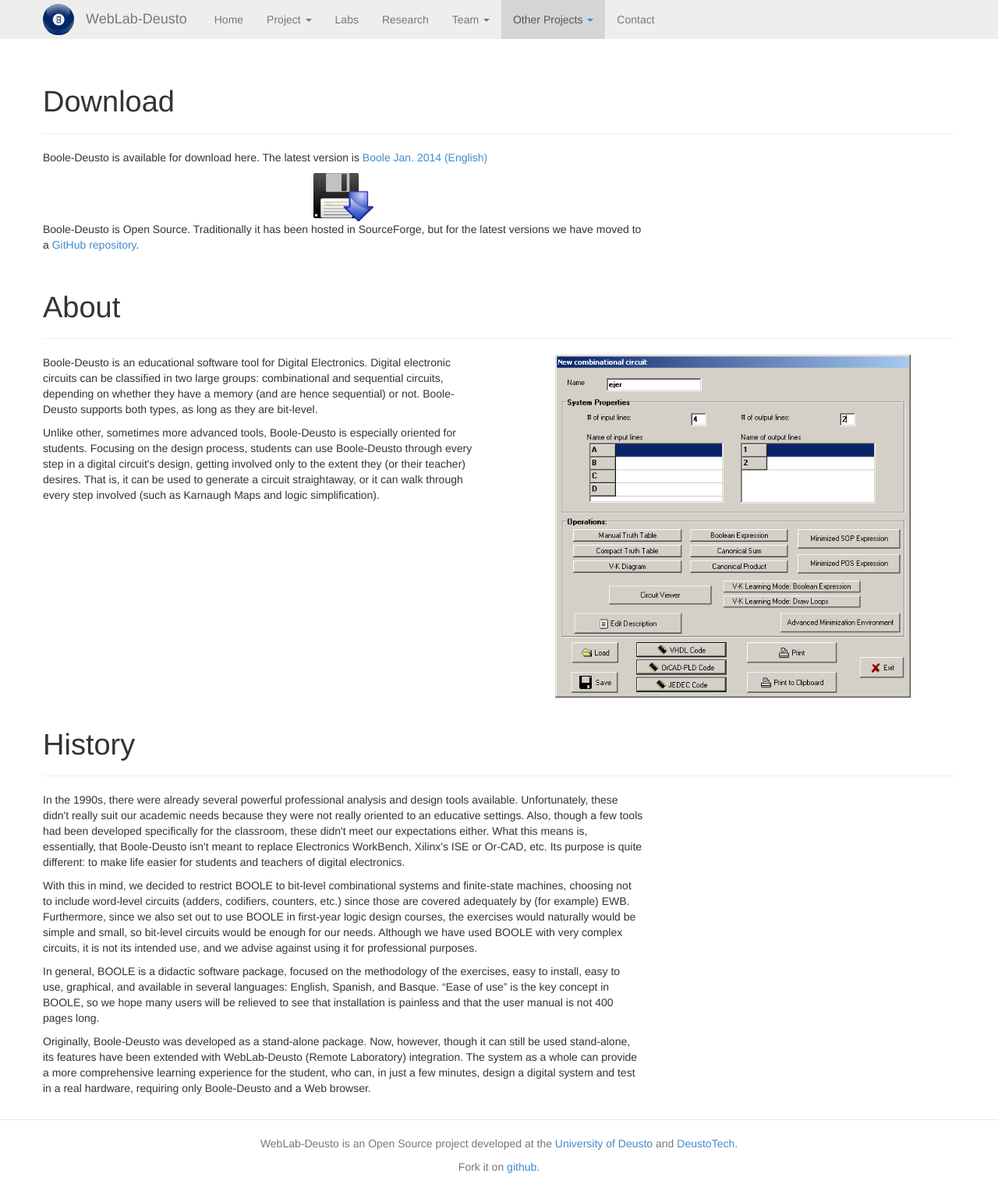
After one commit to weblabdeusto/website, a Python web app: template templates/boole_deusto.html in a window 1280 px wide. The commit adds this page. Shown: the whole page at 78% size. Run offline with Jinja, Linux system fonts and the light colour scheme; the template is opened without the code that fills it, so the values that code supplies are empty.

Commit message:
Added Boole-Deusto page, Second Lab page, resources and screenshots, etc.

```diff
--- a/templates/_base.html
+++ b/templates/_base.html
@@ -78,6 +78,13 @@
                             <li><a href="https://www.weblab.deusto.es/web/">Team page</a></li>
                         </ul>
                     </li>
+                    <li {% if link == "other_projects" %}class="active"{% endif %} class="dropdown">
+                        <a href="#" class="dropdown-toggle" data-toggle="dropdown">Other Projects  <b class="caret"></b></a>
+                        <ul class="dropdown-menu">
+                            <li><a href="second_lab.html">Second Life</a></li>
+                            <li><a href="boole_deusto.html">Boole-Deusto</a></li>
+                        </ul>
+                    </li>
                     <li {% if link == "contact" %}class="active"{% endif %}><a href="contact.html">Contact</a></li>
                 </ul>
             </div>
--- /dev/null
+++ b/templates/boole_deusto.html
@@ -0,0 +1,74 @@
+{% set link="other_projects" %}
+{% set title="Boole-Deusto" %}
+{% extends "_base.html" %}
+{% block body %}
+
+<div class="container">
+
+    <div class="page-header">
+        <h1>Download</h1>
+    </div>
+
+    <div class="row">
+        <div class="col-lg-8">
+            <p>Boole-Deusto is available for download here. The latest version is
+            <a href="assets/files/boole_ja14_en.zip">Boole Jan. 2014 (English)</a></p>
+
+            <div class="text-center">
+                <a href="assets/files/boole_ja14_en.zip">
+                    <img width="10%" src="assets/img/download_icon.svg"/>
+                </a>
+            </div>
+
+            <p>
+            Boole-Deusto is Open Source. Traditionally it has been hosted in SourceForge, but for the latest versions we have moved to a
+            <a href="https://github.com/zstars/booledeusto">GitHub repository</a>.
+            </p>
+
+        </div>
+
+    </div>
+
+
+    <div class="page-header">
+        <h1>About</h1>
+    </div>
+
+    <div class="row">
+        <div class="col-lg-6">
+            <p>Boole-Deusto is an educational software tool for Digital Electronics. Digital electronic circuits can be classified in two large groups: combinational and sequential circuits, depending on whether they have a memory (and are hence sequential) or not. Boole-Deusto supports both types, as long as they are bit-level.
+            </p>
+
+            <p>
+            Unlike other, sometimes more advanced tools, Boole-Deusto is especially oriented for students. Focusing on the design process, students can use Boole-Deusto through every step in a digital circuit's design, getting involved only to the extent they (or their teacher) desires. That is, it can be used to generate a circuit straightaway, or it can walk through every step involved (such as Karnaugh Maps and logic simplification).
+            </p>
+        </div>
+        <div class="col-lg-6 text-center">
+            <img width="80%" src="assets/img/booledeusto.jpg"/>
+        </div>
+
+    </div>
+
+    <div class="page-header">
+        <h1>History</h1>
+    </div>
+
+    <div class="row">
+        <div class="col-lg-8">
+            <p>In the 1990s, there were already several powerful professional analysis and design tools available. Unfortunately, these didn't really suit our academic needs because
+            they were not really oriented to an educative settings. Also, though a few tools had been developed specifically for the classroom, these didn't meet our expectations either. What this means is, essentially, that Boole-Deusto isn't meant to replace Electronics WorkBench, Xilinx's ISE or Or-CAD, etc. Its purpose is quite different: to make life easier for students and teachers of digital electronics.</p>
+
+            <p>With this in mind, we decided to restrict BOOLE to bit-level combinational systems and finite-state machines, choosing not to include word-level circuits (adders, codifiers, counters, etc.) since those are covered adequately by (for example) EWB. Furthermore, since we also set out to use BOOLE in first-year logic design courses, the exercises would naturally would be simple and small, so bit-level circuits would be enough for our needs. Although we have used BOOLE with very complex circuits, it is not its intended use, and we advise against using it for professional purposes.</p>
+
+            <p>In general, BOOLE is a didactic software package, focused on the methodology of the exercises, easy to install, easy to use, graphical, and available in several languages: English, Spanish, and Basque. “Ease of use” is the key concept in BOOLE, so we hope many users will be relieved to see that installation is painless and that the user manual is not 400 pages long.</p>
+
+            <p>
+            Originally, Boole-Deusto was developed as a stand-alone package. Now, however, though it can still be used stand-alone, its features have been extended with WebLab-Deusto (Remote Laboratory) integration. The system as a whole can provide a more comprehensive learning experience for the student, who can, in just a few minutes, design a digital system and test in a real hardware, requiring only Boole-Deusto and a Web browser.
+            </p>
+        </div>
+    </div>
+
+
+</div>
+
+{% endblock %}
```
Also changed, not shown: templates/second_lab.html (added, +32 -0 lines), output/assets/img/booledeusto.jpg (added), output/assets/img/download_icon.svg (added).
